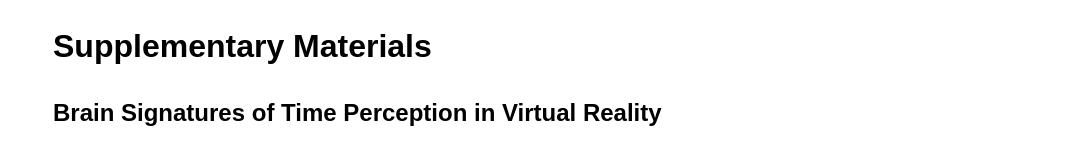
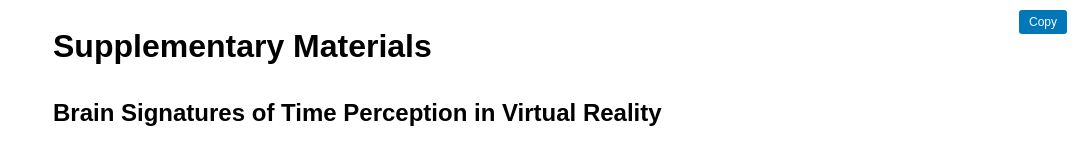
Before and after one commit to shrnkm/Brain-Signatures-of-Time-in-VR, a plain HTML site: page index.html in a window 1280 px wide. Shown: the top 158 px of the page, without its empty margins (203-1280 px from the left). Drawn offline with Linux system fonts and the light colour scheme.

Commit message:
Update index.html

```diff
--- a/index.html
+++ b/index.html
@@ -294,7 +294,16 @@
             year      = {2025}
             }
         </pre>
+        <button onclick="copyBibTeX()" style="position: absolute; top: 10px; right: 10px; padding: 5px 10px; font-size: 12px; cursor: pointer; border: none; background-color: #0077b6; color: white; border-radius: 3px;">Copy</button>
     </div>
+    <script>
+        function copyBibTeX() {
+            const bibtex = document.getElementById('bibtexCitation').innerText;
+            navigator.clipboard.writeText(bibtex).then(() => {
+                alert('BibTeX copied to clipboard!');
+            });
+        }
+    </script>
 
     <hr>
 
```
